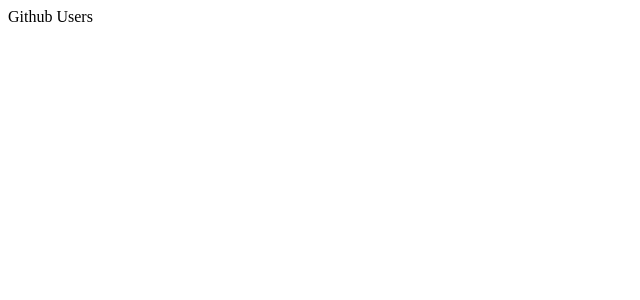
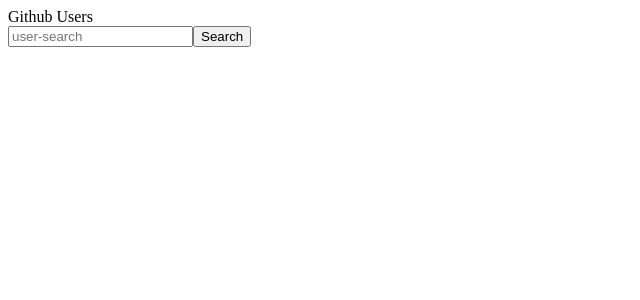
Before and after one commit to bnrosa/fetch-github-users, a React (Create React App) app: page / in a window 1280 px wide. Shown: the top 300 px of the page, without its empty margins (0-640 px from the left). Built offline with nearby package versions, Linux system fonts and the light colour scheme.

Commit message:
Fetch data from API

```diff
--- a/src/pages/home.tsx
+++ b/src/pages/home.tsx
@@ -1,8 +1,39 @@
-import React from "react";
+import React, { useState, useRef, useEffect } from "react";
+import useSWR from "swr";
 
+type GithubResponse = {
+    incomplete_results: boolean,
+    items: any[],
+    total_count: number
+}
 const Home = () => {
+    const fetcher = (input: string ) => fetch("https://api.github.com/search/users?q="+input).then(res => res.json());
+
+    const [searchInput, setSearchInput] = useState("");
+    const inputEl = useRef<HTMLInputElement>(null);
+    const { data, error } = useSWR<GithubResponse, any>(searchInput ?
+        searchInput : null,
+        fetcher
+    );
+    useEffect(() => {
+        if(data){
+            console.log(data)
+        }
+    }, [data]);
     return (
+        <main>
         <header>Github Users</header>
+        <section>
+            <input placeholder="user-search" name="input"
+                ref={inputEl}
+            />
+            <button onClick={() => setSearchInput(inputEl?.current?.value || "")} type="submit">Search</button>
+            {data && data.items.map(item => {
+                return <span>{item.login}</span>
+            })}
+        </section>
+        </main>
+
     )
 }
 
```
